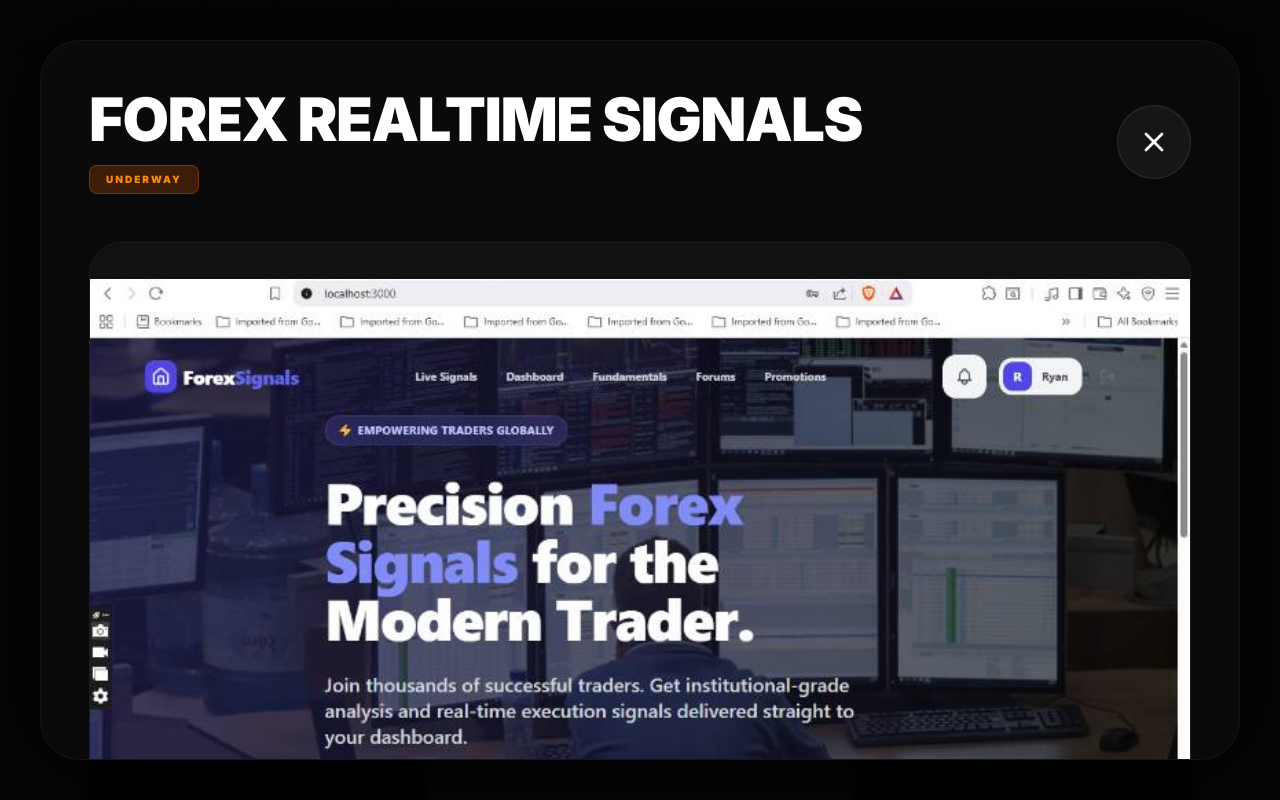
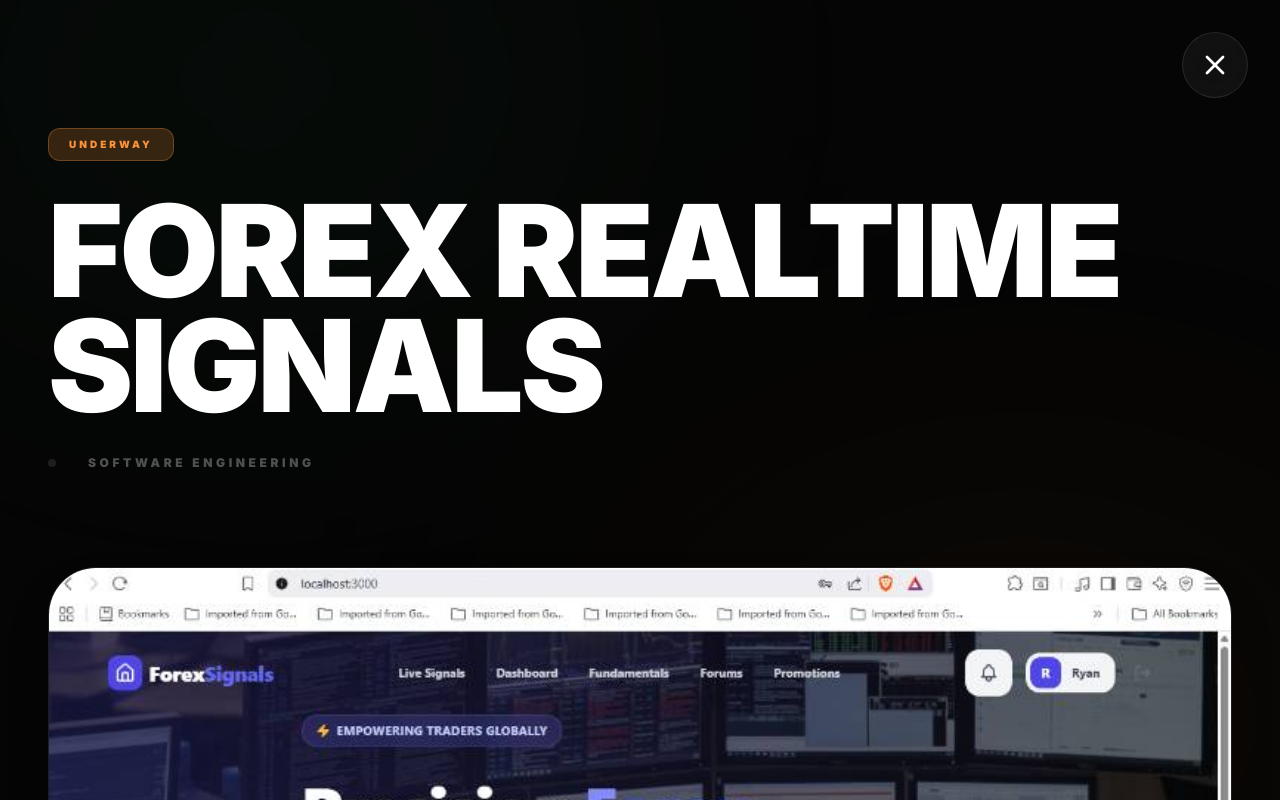
Before and after one commit to CoderNjoro/robert-njoroge-portfolio, a Next.js app: page / in a window 1280 px wide. Both pictures are taken after a click on the element 258 px from the left and 1704 px from the top of the page. Shown: the part 1304-2104 px from the top of the page. Built offline with nearby package versions, Linux system fonts and the light colour scheme.

Commit message:
projectmodal styling

```diff
--- a/components/ProjectModal.tsx
+++ b/components/ProjectModal.tsx
@@ -3,7 +3,7 @@
 import { useState } from "react";
 import { motion, AnimatePresence } from "framer-motion";
 import { Project } from "@/types";
-import { X, Github, ExternalLink, Calendar, CheckCircle2, Clock, ChevronLeft, ChevronRight, Play, ArrowRight } from "lucide-react";
+import { X, Github, ExternalLink, Calendar, CheckCircle2, Clock, ChevronLeft, ChevronRight, Play, ArrowRight, Search } from "lucide-react";
 import Image from "next/image";
 
 interface ProjectModalProps {
@@ -12,8 +12,7 @@ interface ProjectModalProps {
 }
 
 export function ProjectModal({ project, onClose }: ProjectModalProps) {
-    const [activeMediaIndex, setActiveMediaIndex] = useState(0);
-    const [isExpanded, setIsExpanded] = useState(false);
+    const [selectedImage, setSelectedImage] = useState<string | null>(null);
 
     if (!project) return null;
 
@@ -22,178 +21,149 @@ export function ProjectModal({ project, onClose }: ProjectModalProps) {
         ...project.images.map(img => ({ type: 'image', url: img }))
     ];
 
-    const handleNext = (e: React.MouseEvent) => {
-        e.stopPropagation();
-        setActiveMediaIndex((prev) => (prev + 1) % mediaItems.length);
-    };
-
-    const handlePrev = (e: React.MouseEvent) => {
-        e.stopPropagation();
-        setActiveMediaIndex((prev) => (prev - 1 + mediaItems.length) % mediaItems.length);
-    };
-
     return (
         <AnimatePresence>
             {project && (
-                <div className="fixed inset-0 z-[100] flex items-center justify-center p-0 md:p-6 lg:p-10">
-                    {/* Deep Backdrop */}
-                    <motion.div
-                        initial={{ opacity: 0 }}
-                        animate={{ opacity: 1 }}
-                        exit={{ opacity: 0 }}
-                        onClick={onClose}
-                        className="absolute inset-0 bg-black/98 backdrop-blur-sm"
-                    />
-
-                    <motion.div
-                        initial={{ opacity: 0, scale: 0.98, y: 30 }}
-                        animate={{ opacity: 1, scale: 1, y: 0 }}
-                        exit={{ opacity: 0, scale: 0.98, y: 30 }}
-                        className="relative w-full max-w-7xl h-full lg:max-h-[92vh] bg-[#0a0a0a] border border-white/5 shadow-[0_0_100px_rgba(0,0,0,0.8)] rounded-none md:rounded-[2.5rem] overflow-hidden flex flex-col z-10"
-                    >
-                        {/* Header - Expansive and Clear */}
-                        <div className="flex items-center justify-between p-8 md:p-12 bg-[#0a0a0a] z-30">
-                            <div className="space-y-4">
-                                <h2 className="text-4xl md:text-6xl font-black tracking-tight text-white uppercase leading-none">{project.title}</h2>
-                                <div className="flex items-center gap-4">
-                                    <div className={`px-4 py-1.5 rounded-lg text-[10px] font-black uppercase tracking-[0.2em] shadow-lg ${project.status === 'completed' ? 'bg-green-500/20 text-green-400 border border-green-500/30' : 'bg-orange-500/20 text-orange-400 border border-orange-500/30'}`}>
-                                        {project.status}
-                                    </div>
-                                    {project.year && (
-                                        <div className="text-xs text-white/30 flex items-center gap-2 font-black uppercase tracking-[0.2em]">
-                                            <Calendar className="w-4 h-4" />
-                                            {project.year}
-                                        </div>
-                                    )}
-                                </div>
-                            </div>
+                <div className="fixed inset-0 z-[100] bg-[#050505] flex flex-col overflow-y-auto no-scrollbar">
+                    {/* Full Screen Close Button */}
                     <button
                         onClick={onClose}
-                                className="p-5 rounded-full bg-white/5 hover:bg-white/10 text-white transition-all active:scale-90 group border border-white/10 shadow-2xl"
-                                aria-label="Close modal"
+                        className="fixed top-8 right-8 z-[110] p-4 rounded-full bg-white/5 hover:bg-white/10 text-white backdrop-blur-xl border border-white/10 transition-all active:scale-90 group"
+                        aria-label="Close project"
                     >
                         <X className="w-8 h-8 group-hover:rotate-90 transition-transform duration-300" />
                     </button>
+
+                    {/* Immersive Background Blur Decor */}
+                    <div className="fixed inset-0 pointer-events-none opacity-20 z-0">
+                        <div className="absolute top-[-20%] left-[-10%] w-[60%] h-[60%] bg-[#4ade80]/20 rounded-full blur-[150px]" />
+                        <div className="absolute bottom-[-20%] right-[-10%] w-[60%] h-[60%] bg-[#fb923c]/20 rounded-full blur-[150px]" />
                     </div>
 
-                        {/* Expansive Vertical Scroll Layout */}
-                        <div className="flex-1 overflow-y-auto no-scrollbar bg-[#0a0a0a] px-8 md:px-12 pb-20">
-                            <div className="max-w-6xl mx-auto space-y-16">
-                                {/* Media Section - Full Width for Maximum Detail */}
-                                <div className="space-y-8">
-                                    <div className="relative aspect-video w-full rounded-[2rem] overflow-hidden bg-[#111] border border-white/5 shadow-2xl transition-all group">
+                    <motion.div
+                        initial={{ opacity: 0, y: 50 }}
+                        animate={{ opacity: 1, y: 0 }}
+                        exit={{ opacity: 0, y: 50 }}
+                        className="relative z-10 w-full max-w-7xl mx-auto px-6 md:px-12 py-24 md:py-32 space-y-24"
+                    >
+                        {/* Hero Header Section */}
+                        <div className="space-y-8 text-center md:text-left">
+                            <motion.div
+                                initial={{ opacity: 0, x: -20 }}
+                                animate={{ opacity: 1, x: 0 }}
+                                transition={{ delay: 0.2 }}
+                                className={`inline-flex px-5 py-2 rounded-xl text-[10px] font-black uppercase tracking-[0.3em] ${project.status === 'completed' ? 'bg-[#4ade80]/20 text-[#4ade80] border border-[#4ade80]/30' : 'bg-[#fb923c]/20 text-[#fb923c] border border-[#fb923c]/30'}`}
+                            >
+                                {project.status}
+                            </motion.div>
+                            <h2 className="text-5xl md:text-8xl lg:text-9xl font-black tracking-tight text-white uppercase leading-[0.9]">{project.title}</h2>
+                            <div className="flex flex-wrap items-center justify-center md:justify-start gap-8 text-white/30 font-black uppercase tracking-[0.3em] text-xs">
+                                {project.year && (
+                                    <span className="flex items-center gap-3">
+                                        <Calendar className="w-5 h-5" />
+                                        {project.year}
+                                    </span>
+                                )}
+                                <span className="w-2 h-2 rounded-full bg-white/10" />
+                                <span>Software Engineering</span>
+                            </div>
+                        </div>
+
+                        {/* Expansive Media Wall */}
+                        <div className="space-y-12">
                             {mediaItems.length > 0 ? (
-                                            <>
-                                                {mediaItems[activeMediaIndex].type === 'video' ? (
+                                <div className="grid grid-cols-1 gap-12 md:gap-20">
+                                    {mediaItems.map((item, idx) => (
+                                        <motion.div
+                                            key={idx}
+                                            initial={{ opacity: 0, y: 40 }}
+                                            whileInView={{ opacity: 1, y: 0 }}
+                                            viewport={{ once: true }}
+                                            transition={{ delay: idx * 0.1 }}
+                                            className="relative group cursor-zoom-in rounded-[3rem] overflow-hidden bg-[#111] border border-white/5 shadow-2xl"
+                                            onClick={() => item.type === 'image' && setSelectedImage(item.url)}
+                                        >
+                                            {item.type === 'video' ? (
+                                                <div className="aspect-video w-full">
                                                     <iframe
-                                                        src={mediaItems[activeMediaIndex].url}
+                                                        src={item.url}
                                                         className="w-full h-full"
                                                         allowFullScreen
-                                                        allow="accelerometer; autoplay; clipboard-write; encrypted-media; gyroscope; picture-in-picture"
                                                     />
+                                                </div>
                                             ) : (
-                                                    <motion.img
-                                                        key={activeMediaIndex}
-                                                        initial={{ opacity: 0 }}
-                                                        animate={{ opacity: 1 }}
-                                                        transition={{ duration: 0.5 }}
-                                                        src={mediaItems[activeMediaIndex].url}
-                                                        alt={project.title}
-                                                        className="w-full h-full object-contain"
+                                                <img
+                                                    src={item.url}
+                                                    alt={`${project.title} detailed view ${idx + 1}`}
+                                                    className="w-full h-auto object-cover transition-transform duration-700 group-hover:scale-105"
                                                 />
                                             )}
-
-                                                {/* Large Nav Controls */}
-                                                {mediaItems.length > 1 && (
-                                                    <>
-                                                        <button
-                                                            onClick={handlePrev}
-                                                            className="absolute left-8 top-1/2 -translate-y-1/2 p-6 rounded-3xl bg-black/60 backdrop-blur-2xl text-white border border-white/10 opacity-0 group-hover:opacity-100 transition-all hover:bg-black/90 hover:scale-110 active:scale-95 z-40 hidden md:flex items-center justify-center shadow-2xl"
-                                                        >
-                                                            <ChevronLeft className="w-10 h-10 stroke-[3]" />
-                                                        </button>
-                                                        <button
-                                                            onClick={handleNext}
-                                                            className="absolute right-8 top-1/2 -translate-y-1/2 p-6 rounded-3xl bg-black/60 backdrop-blur-2xl text-white border border-white/10 opacity-0 group-hover:opacity-100 transition-all hover:bg-black/90 hover:scale-110 active:scale-95 z-40 hidden md:flex items-center justify-center shadow-2xl"
-                                                        >
-                                                            <ChevronRight className="w-10 h-10 stroke-[3]" />
-                                                        </button>
-                                                    </>
+                                            {item.type === 'image' && (
+                                                <div className="absolute inset-0 bg-black/40 opacity-0 group-hover:opacity-100 transition-opacity flex items-center justify-center backdrop-blur-sm">
+                                                    <div className="p-6 rounded-full bg-white/10 border border-white/20 text-white">
+                                                        <Search className="w-8 h-8" />
+                                                    </div>
+                                                </div>
                                             )}
-                                            </>
+                                        </motion.div>
+                                    ))}
+                                </div>
                             ) : (
-                                            <div className="flex flex-col items-center justify-center h-full text-white/10 gap-6">
-                                                <Play className="w-24 h-24 opacity-5" />
-                                                <span className="font-black uppercase tracking-[0.4em] text-xs">Media Loading</span>
+                                <div className="h-[60vh] rounded-[3rem] border-2 border-dashed border-white/5 flex items-center justify-center text-white/5">
+                                    <Play className="w-32 h-32" />
                                 </div>
                             )}
                         </div>
 
-                                    {/* Pagination Dots - Prominent */}
-                                    {mediaItems.length > 1 && (
-                                        <div className="flex justify-center gap-4">
-                                            {mediaItems.map((_, i) => (
-                                                <button
-                                                    key={i}
-                                                    onClick={() => setActiveMediaIndex(i)}
-                                                    className={`h-2.5 rounded-full transition-all duration-500 ${activeMediaIndex === i ? 'w-16 bg-white' : 'w-2.5 bg-white/20 hover:bg-white/40'}`}
-                                                />
-                                            ))}
-                                        </div>
-                                    )}
-                                </div>
-
-                                {/* Content Details */}
-                                <div className="grid grid-cols-1 lg:grid-cols-12 gap-16 items-start">
+                        {/* Deep Details Section */}
+                        <div className="grid grid-cols-1 lg:grid-cols-12 gap-16 md:gap-24 items-start border-t border-white/5 pt-24">
                             <div className="lg:col-span-8 space-y-12">
-                                        <section className="space-y-6">
-                                            <h3 className="text-[10px] font-black uppercase tracking-[0.5em] text-white/30">Background & Architecture</h3>
-                                            <div className="text-xl md:text-2xl text-white/90 leading-relaxed font-medium">
+                                <section className="space-y-8 text-center md:text-left">
+                                    <h3 className="text-[10px] font-black uppercase tracking-[0.5em] text-white/20">The Challenge & Solution</h3>
+                                    <div className="text-2xl md:text-4xl text-white/90 leading-[1.2] font-medium tracking-tight">
                                         {project.description}
                                     </div>
                                 </section>
 
                                 {project.status === 'underway' && project.progress !== undefined && (
-                                            <section className="space-y-8 p-10 rounded-[2rem] bg-white/5 border border-white/5">
+                                    <section className="space-y-10 p-12 md:p-16 rounded-[3rem] bg-white/5 border border-white/5">
                                         <div className="flex justify-between items-end">
-                                                    <span className="text-[10px] font-black uppercase tracking-[0.3em] text-white/40">Build Status</span>
-                                                    <span className="font-black text-4xl text-white">{project.progress}%</span>
+                                            <span className="text-[10px] font-black uppercase tracking-[0.3em] text-white/40">Current Velocity</span>
+                                            <span className="font-black text-6xl text-white">{project.progress}%</span>
                                         </div>
-                                                <div className="h-4 w-full bg-white/5 rounded-full overflow-hidden p-1">
+                                        <div className="h-6 w-full bg-white/5 rounded-full overflow-hidden p-1.5">
                                             <motion.div
                                                 initial={{ width: 0 }}
                                                 animate={{ width: `${project.progress}%` }}
-                                                        className="h-full bg-gradient-to-r from-orange-500 to-green-500 rounded-full shadow-[0_0_30px_rgba(74,222,128,0.4)]"
+                                                className="h-full bg-gradient-to-r from-[#fb923c] to-[#4ade80] rounded-full shadow-[0_0_50px_rgba(74,222,128,0.3)]"
                                             />
                                         </div>
                                     </section>
                                 )}
                             </div>
 
-                                    {/* Sidebar Styles for Tech/Links */}
-                                    <div className="lg:col-span-4 space-y-12">
-                                        <section className="space-y-6">
-                                            <h3 className="text-[10px] font-black uppercase tracking-[0.5em] text-white/30">Technology</h3>
-                                            <div className="flex flex-wrap gap-3">
+                            <div className="lg:col-span-4 space-y-16">
+                                <section className="space-y-8">
+                                    <h3 className="text-[10px] font-black uppercase tracking-[0.5em] text-white/20">Stack Visualization</h3>
+                                    <div className="flex flex-wrap gap-4">
                                         {project.tech.map((t) => (
-                                                    <span key={t} className="px-5 py-2.5 bg-white/5 text-white/80 border border-white/5 rounded-xl text-xs font-black uppercase tracking-widest hover:bg-white/10 transition-all cursor-default">
+                                            <span key={t} className="px-6 py-3 bg-white/5 text-white/70 border border-white/5 rounded-2xl text-[10px] font-black uppercase tracking-[0.2em] hover:bg-white/10 transition-all cursor-default">
                                                 {t}
                                             </span>
                                         ))}
                                     </div>
                                 </section>
 
-                                        {/* Colored Button Identification */}
-                                        <div className="flex flex-col gap-4">
+                                <div className="flex flex-col gap-6">
                                     {project.link && (
                                         <a
                                             href={project.link}
                                             target="_blank"
                                             rel="noopener noreferrer"
-                                                    className="group w-full inline-flex items-center justify-between px-10 py-6 bg-[#4ade80] text-black rounded-2xl hover:bg-[#3ce676] hover:scale-[1.02] active:scale-[0.98] transition-all font-black text-xs uppercase tracking-[0.2em] shadow-[0_20px_40px_rgba(74,222,128,0.2)]"
+                                            className="group relative flex items-center justify-between p-8 bg-[#4ade80] text-black rounded-[2rem] font-black text-xs uppercase tracking-[0.3em] hover:bg-[#3ce676] hover:scale-[1.03] active:scale-[0.97] transition-all shadow-[0_30px_60px_-15px_rgba(74,222,128,0.3)] overflow-hidden"
                                         >
-                                                    <span>Launch Experience</span>
-                                                    <ArrowRight className="w-5 h-5 group-hover:translate-x-1 transition-transform" />
+                                            <span>Live Experience</span>
+                                            <ArrowRight className="w-6 h-6 group-hover:translate-x-2 transition-all" />
                                         </a>
                                     )}
                                     {project.github && (
@@ -201,18 +171,44 @@ export function ProjectModal({ project, onClose }: ProjectModalProps) {
                                             href={project.github}
                                             target="_blank"
                                             rel="noopener noreferrer"
-                                                    className="group w-full inline-flex items-center justify-between px-10 py-6 bg-[#fb923c] text-black rounded-2xl hover:bg-[#f97316] hover:scale-[1.02] active:scale-[0.98] transition-all font-black text-xs uppercase tracking-[0.2em] shadow-[0_20px_40px_rgba(251,146,60,0.2)]"
+                                            className="group relative flex items-center justify-between p-8 bg-[#fb923c] text-black rounded-[2rem] font-black text-xs uppercase tracking-[0.3em] hover:bg-[#f97316] hover:scale-[1.03] active:scale-[0.97] transition-all shadow-[0_30px_60px_-15px_rgba(251,146,60,0.3)] overflow-hidden"
                                         >
-                                                    <span>Browse Source</span>
-                                                    <Github className="w-5 h-5" />
+                                            <span>Technical Source</span>
+                                            <Github className="w-6 h-6" />
                                         </a>
                                     )}
                                 </div>
                             </div>
                         </div>
-                            </div>
-                        </div>
                     </motion.div>
+
+                    {/* Full Screen Image Lightbox */}
+                    <AnimatePresence>
+                        {selectedImage && (
+                            <motion.div
+                                initial={{ opacity: 0 }}
+                                animate={{ opacity: 1 }}
+                                exit={{ opacity: 0 }}
+                                className="fixed inset-0 z-[150] bg-black flex items-center justify-center p-4 md:p-12"
+                                onClick={() => setSelectedImage(null)}
+                            >
+                                <button className="absolute top-12 right-12 text-white/50 hover:text-white transition-all">
+                                    <X className="w-12 h-12" />
+                                </button>
+                                <motion.img
+                                    initial={{ scale: 0.9 }}
+                                    animate={{ scale: 1 }}
+                                    src={selectedImage}
+                                    className="max-w-full max-h-full object-contain shadow-2xl rounded-2xl"
+                                />
+                            </motion.div>
+                        )}
+                    </AnimatePresence>
+
+                    {/* Footer for the Full Screen Modal */}
+                    <footer className="relative z-10 border-t border-white/5 py-16 text-center text-[10px] font-black uppercase tracking-[0.5em] text-white/10">
+                        &copy; {new Date().getFullYear()} Robert Njoroge &bull; Professional Engineering Portfolio
+                    </footer>
                 </div>
             )}
         </AnimatePresence>
```
Lines whose indentation alone changed are shown as unchanged.
